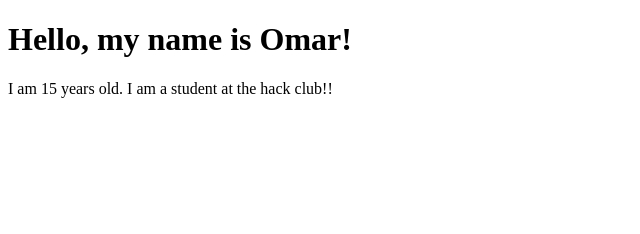
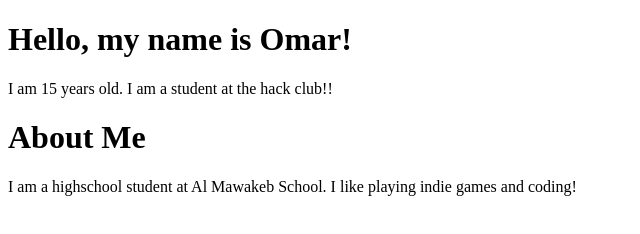
Before and after one commit to fivenicebb/my-portfolio, a plain HTML site: page index.html in a window 1280 px wide. Shown: the whole page, without its empty margins (0-640 px from the left). Drawn offline with Linux system fonts and the light colour scheme.

Commit message:
added a section about me!

```diff
--- a/index.html
+++ b/index.html
@@ -6,5 +6,8 @@
 	<body>
 		<h1>Hello, my name is Omar!</h1>
 		<p>I am 15 years old. I am a student at the hack club!!</p>
+
+		<h1> About Me </h1>
+		<p> I am a highschool student at Al Mawakeb School. I like playing indie games and coding!</p>
 	</body>
 </html>
```
